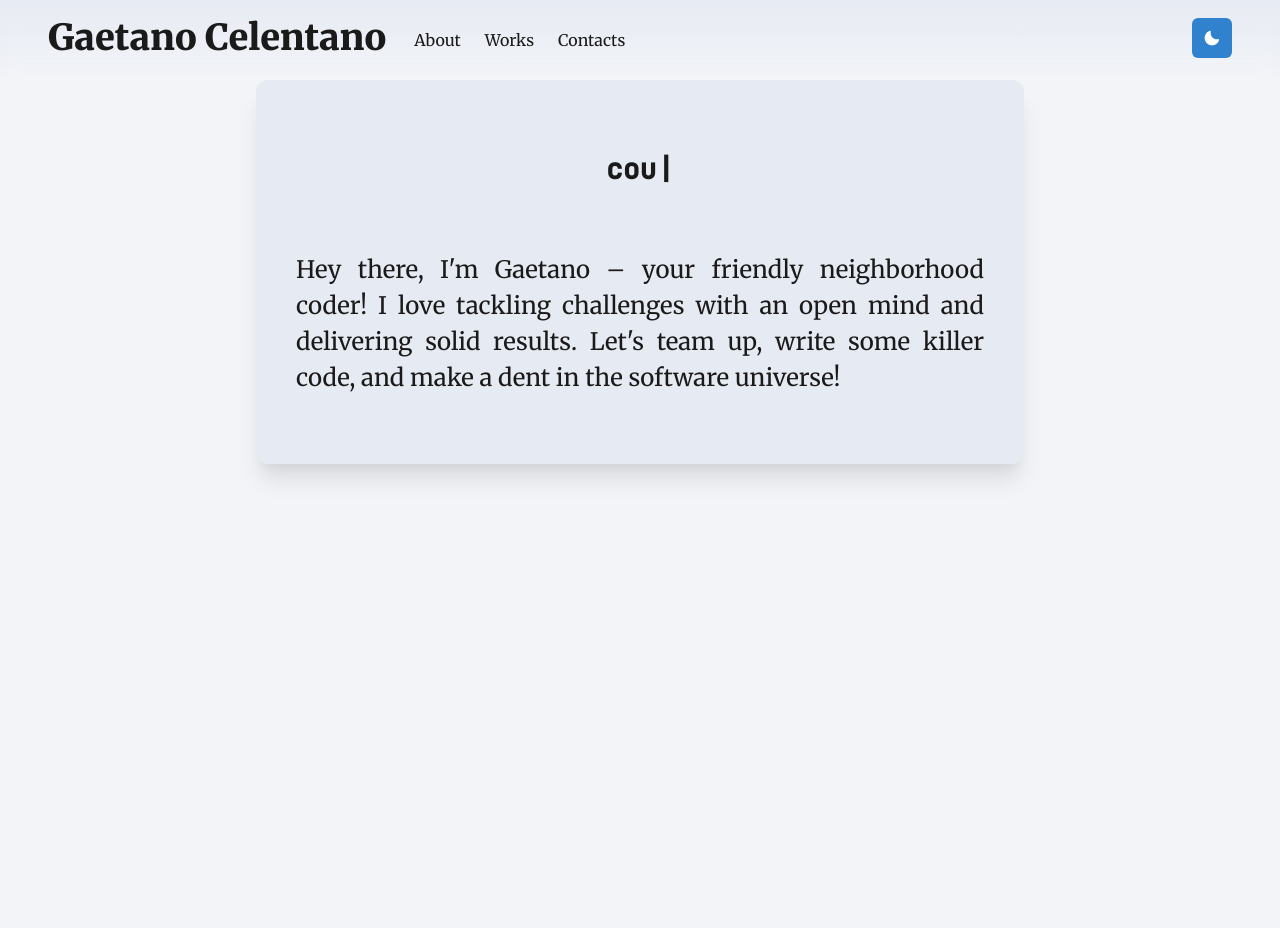
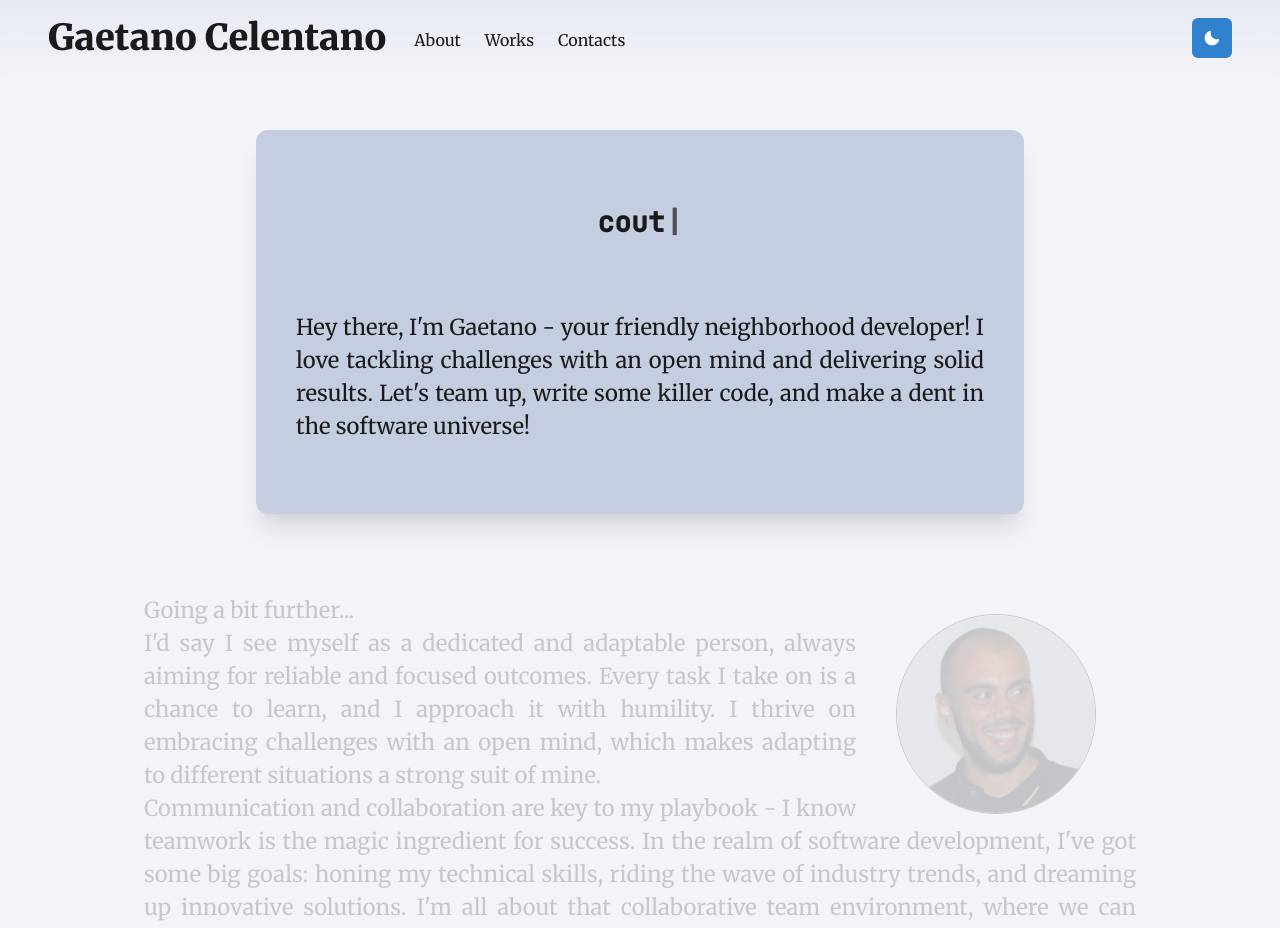
Before and after one commit to g-celentano/portfolio_react, a Next.js app: page /about in a window 1280 px wide. Shown: the top 928 px of the page. Before the commit the page ends 800 px from the top, so only its background shows below. Built offline with nearby package versions, Linux system fonts and the light colour scheme.

Commit message:
added about me text

```diff
--- a/lib/theme.js
+++ b/lib/theme.js
@@ -7,7 +7,8 @@ const styles = {
       bg: mode('#f2f4f8', '#0a1d2b')(props),
       color: mode('#1a1a1a', '#d1d9e6')(props),
       minWidth: '100dvw',
-      minHeight: '100dvh'
+      minHeight: '100dvh',
+      overflowX: 'hidden'
     }
   })
 }
@@ -20,7 +21,12 @@ const components = {
         md: mode('#1a1a1a', '#d1d9e6')(props)
       },
       textAlign: 'center'
-    })
+    }),
+    variants: {
+      title: {
+        color: '#ff6e00'
+      }
+    }
   },
   Link: {
     baseStyle: props => ({
@@ -39,7 +45,7 @@ const components = {
     variants: {
       customCard: props => ({
         color: mode('#1a1a1a', '#d1d9e6')(props),
-        bg: mode('#E6EAF2', '#0E2636')(props),
+        bg: mode('#c5cee1', '#0E2636')(props),
         boxShadow: 'xl',
         borderRadius: 'xl',
         display: 'flex',
--- a/pages/about.js
+++ b/pages/about.js
@@ -1,4 +1,10 @@
-import { Container, Text } from '@chakra-ui/react'
+import {
+  Container,
+  Image,
+  Text,
+  useColorModeValue,
+  Heading
+} from '@chakra-ui/react'
 import AnimatedText from '../components/animated_text.js'
 import { useEffect, useState } from 'react'
 
@@ -6,6 +12,24 @@ const About = () => {
   const [cardWidth, setCardWidth] = useState('xl')
   const [cardTextHeight, setCardTextHeight] = useState(0)
   const [cardTextOpacity, setCardTextOpacity] = useState(0)
+  const [moreTextOpacity, setMoreTextOpacity] = useState(0.0)
+
+  const listenToScroll = () => {
+    const winScroll =
+      document.body.scrollTop || document.documentElement.scrollTop
+    const moreText = document.querySelector('#moreText')
+    if (moreText) {
+      const newOpacity =
+        0.2 +
+        ((1 - 0.2) /
+          ((document.body.offsetHeight ||
+            document.documentElement.offsetHeight) -
+            moreText.offsetHeight)) * // study new value here for "just text" opacity
+          (winScroll - 0.2)
+      console.log(newOpacity)
+      setMoreTextOpacity(newOpacity)
+    }
+  }
 
   useEffect(() => {
     setTimeout(() => {
@@ -15,15 +39,24 @@ const About = () => {
       setCardTextHeight(1000)
       setTimeout(() => {
         setCardTextOpacity(1)
+        setMoreTextOpacity(0.2)
       }, 200)
     }, 2700)
+    window.addEventListener('scroll', listenToScroll)
+    return () => window.removeEventListener('scroll', listenToScroll)
   }, [])
+
   return (
-    <Container variant="customCard" maxW={cardWidth} padding={10}>
+    <Container maxW="full">
+      <Container
+        variant="customCard"
+        maxW={cardWidth}
+        padding={10}
+        marginTop={50}
+      >
         <AnimatedText />
         <Text
           fontSize={{
-          xl: '24px',
             md: '22px',
             sm: '18px',
             base: '14px'
@@ -34,11 +67,83 @@ const About = () => {
           transition="max-height 0.2s ease-in, opacity 0.2s ease-in"
           textAlign="justify"
         >
-        Hey there, I'm Gaetano – your friendly neighborhood coder! I love
-        tackling challenges with an open mind and delivering solid results.
-        Let's team up, write some killer code, and make a dent in the software
-        universe!
+          Hey there, I'm Gaetano &#45; your friendly neighborhood developer! I
+          love tackling challenges with an open mind and delivering solid
+          results. Let's team up, write some killer code, and make a dent in the
+          software universe!
         </Text>
+      </Container>
+      <Container
+        id="moreText"
+        maxW="container.lg"
+        marginTop={20}
+        gap={10}
+        opacity={moreTextOpacity}
+        transition="opacity 0.05s ease-in"
+      >
+        <Image
+          src="images/ProfileImage.jpg"
+          alt="Gaetano Celentano"
+          float="right"
+          marginTop={5}
+          marginInline={10}
+          borderRadius="50%"
+          boxSize={{
+            md: '200px',
+            base: '100px'
+          }}
+          border={useColorModeValue(
+            '1.5px solid #1a1a1a',
+            '1.5px solid #d1d9e6'
+          )}
+        />
+        <Text
+          fontSize={{
+            md: '22px',
+            sm: '18px',
+            base: '14px'
+          }}
+          textAlign="justify"
+        >
+          Going a bit further...
+          <br /> I'd say I see myself as a dedicated and adaptable person,
+          always aiming for reliable and focused outcomes. Every task I take on
+          is a chance to learn, and I approach it with humility. I thrive on
+          embracing challenges with an open mind, which makes adapting to
+          different situations a strong suit of mine.
+        </Text>
+      </Container>
+      <Container
+        maxW="container.lg"
+        opacity={moreTextOpacity}
+        transition="opacity 0.05s ease-in"
+      >
+        <Text
+          fontSize={{
+            md: '22px',
+            sm: '18px',
+            base: '14px'
+          }}
+          textAlign="justify"
+          marginInline="auto"
+        >
+          Communication and collaboration are key to my playbook &#45; I know
+          teamwork is the magic ingredient for success. In the realm of software
+          development, I've got some big goals: honing my technical skills,
+          riding the wave of industry trends, and dreaming up innovative
+          solutions. I'm all about that collaborative team environment, where we
+          can grow together while making a real impact in the software world.
+        </Text>
+      </Container>
+      <Container
+        maxW="container.lg"
+        marginTop={20}
+        gap={10}
+        opacity={moreTextOpacity}
+        transition="opacity 0.05s ease-in"
+      >
+        <Heading variant="title">Bio</Heading>
+      </Container>
     </Container>
   )
 }
```
Also changed, not shown: pages/index.js (+0 -12 lines). Lines whose indentation alone changed are shown as unchanged.
